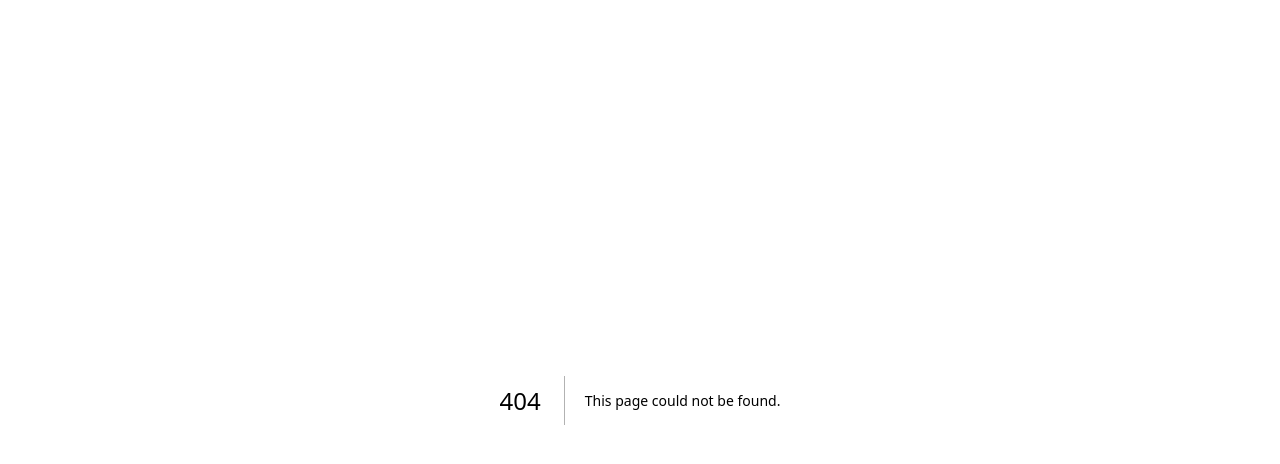
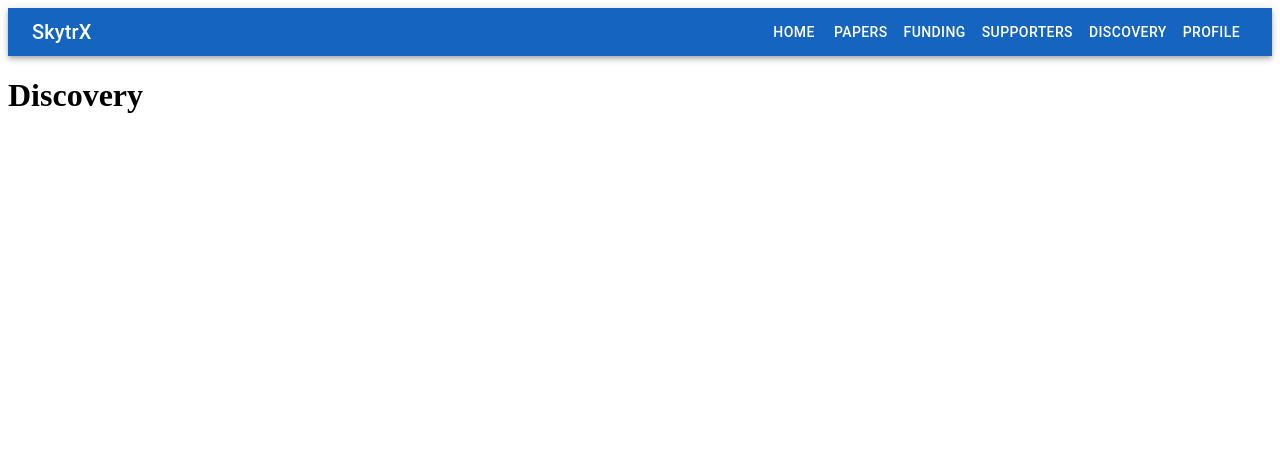
Before and after one commit to ogawa3427/skytrx, a Next.js app in the folder next-skytrx/: page /discovery in a window 1280 px wide. Before the commit this address had no page. Shown: the top 464 px of the page. Built offline with nearby package versions, Linux system fonts and the light colour scheme.

Commit message:
とりあえず第一階層の形だけやった

```diff
--- /dev/null
+++ b/next-skytrx/pages/discovery.tsx
@@ -0,0 +1,12 @@
+import React from "react";
+import ResponsiveAppBar from '../components/ResponsiveAppBar';
+
+const Discovery = () => {
+  return (
+    <div>
+      <ResponsiveAppBar />
+      <h1>Discovery</h1>
+    </div>
+  );
+};
+export default Discovery;
```
Also changed, not shown: next-skytrx/pages/funding.tsx (added, +12 -0 lines), next-skytrx/pages/profile.tsx (added, +12 -0 lines), next-skytrx/pages/supporters.tsx (added, +13 -0 lines).
